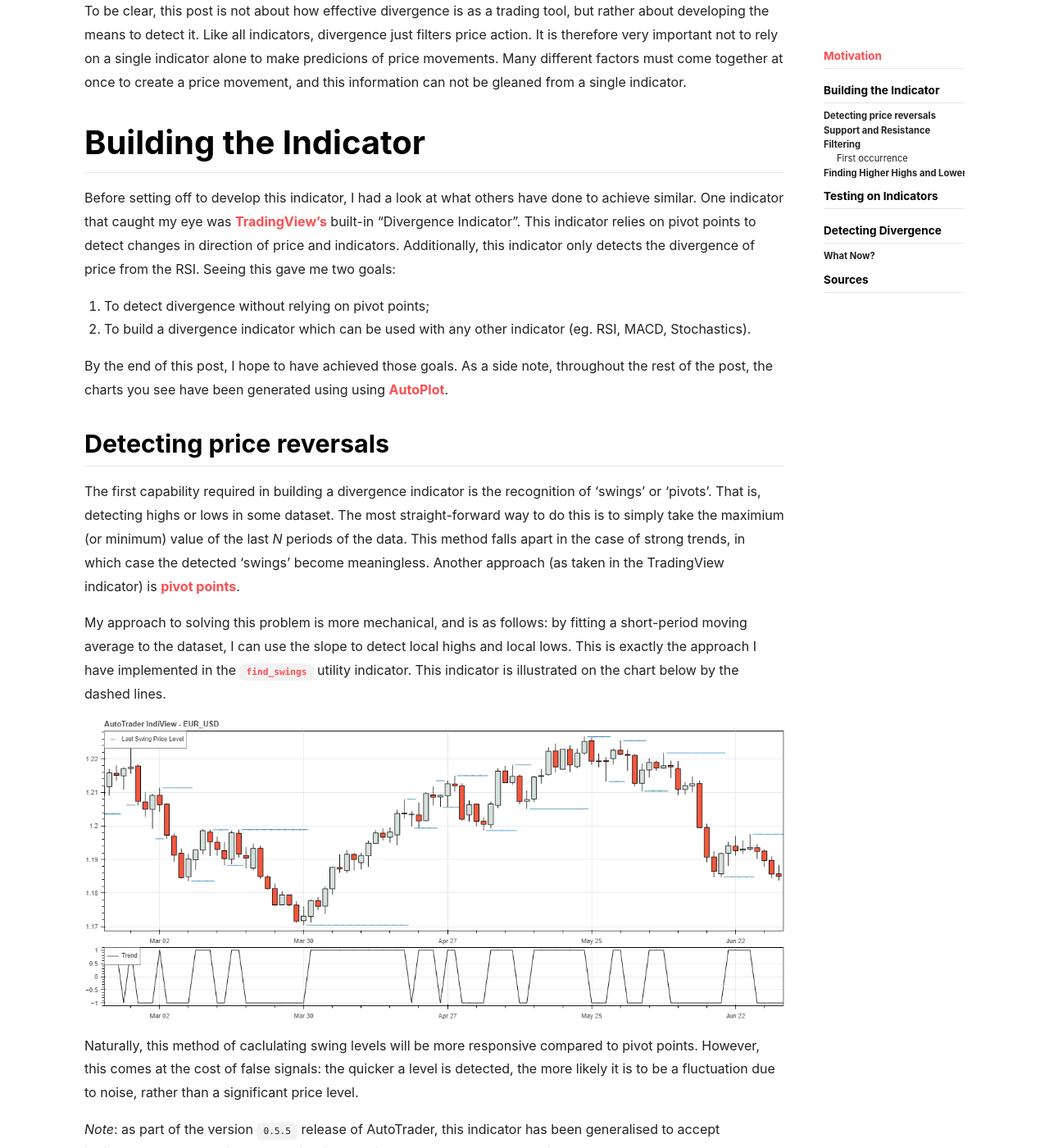
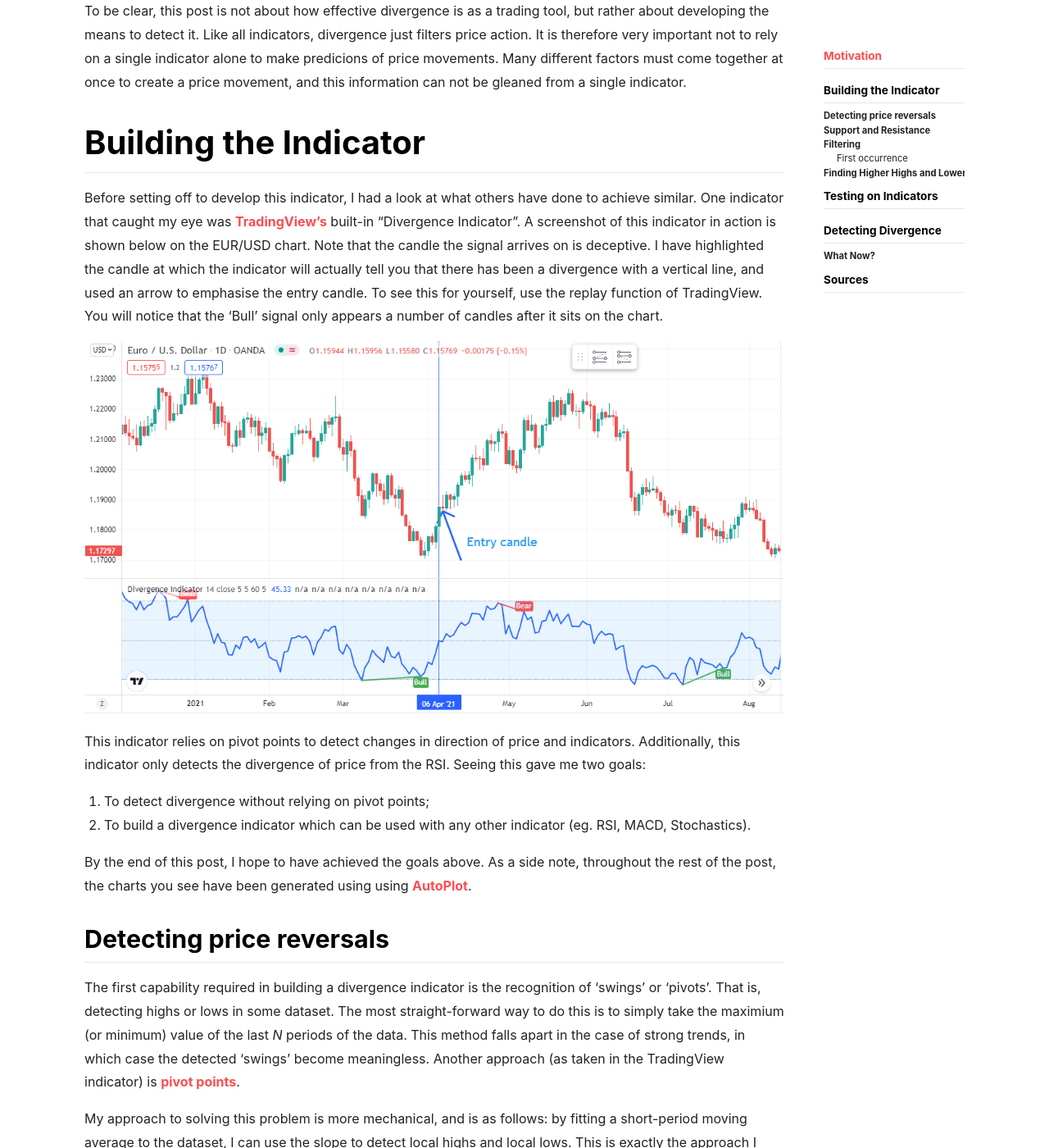
Before and after one commit to kieran-mackle/AutoTrader, a Jekyll site: the page built from content/_posts/2021-11-08-detecting-divergence.md, in a window 1280 px wide and 1400 px high, scrolled down 669 px. Shown: the whole window at 82% size. Built offline with Jekyll 4.4.1, drawn with Linux system fonts in a browser that asks for light colours; nearby versions of some CDN libraries; some of the changed text lies outside the part shown.

Commit message:
docs: added tradingview chart

```diff
--- a/content/_posts/2070-11-08-detecting-divergence.md
+++ b/content/_posts/2021-11-08-detecting-divergence.md
@@ -30,13 +30,23 @@ together at once to create a price movement, and this information can not be gle
 # Building the Indicator
 Before setting off to develop this indicator, I had a look at what others have done to achieve similar. One
 indicator that caught my eye was [TradingView's](https://www.tradingview.com/) built-in "Divergence Indicator".
+A screenshot of this indicator in action is shown below on the EUR/USD chart. Note that the candle the signal
+arrives on is deceptive. I have highlighted the candle at which the indicator will actually tell you that there
+has been a divergence with a vertical line, and used an arrow to emphasise the entry candle. To see this for
+yourself, use the replay function of TradingView. You will notice that the 'Bull' signal only appears a number
+of candles after it sits on the chart.
+
+![TradingView's Divergence indicator](/AutoTrader/assets/divergence-blog/tradingview.png "TradingView's Divergence indicator")
+
+
 This indicator relies on pivot points to detect changes in direction of price and indicators. Additionally,
 this indicator only detects the divergence of price from the RSI. Seeing this gave me two goals:
 
 1. To detect divergence without relying on pivot points;
 2. To build a divergence indicator which can be used with any other indicator (eg. RSI, MACD, Stochastics).
 
-By the end of this post, I hope to have achieved those goals. As a side note, throughout the rest of the post,
+
+By the end of this post, I hope to have achieved the goals above. As a side note, throughout the rest of the post,
 the charts you see have been generated using using [AutoPlot](../docs/autoplot).
 
 
```
Also changed, not shown: content/_documentation/4.3-indicators.md (+1 -1 lines), assets/divergence-blog/tradingview.png (added).
